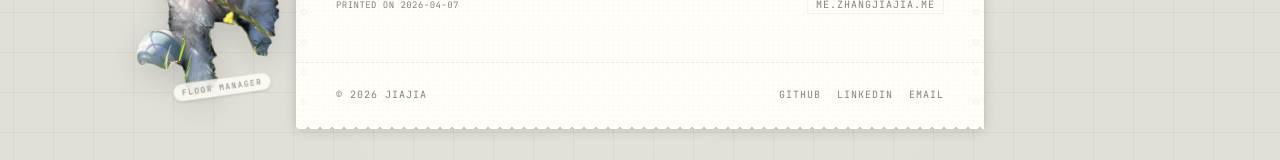
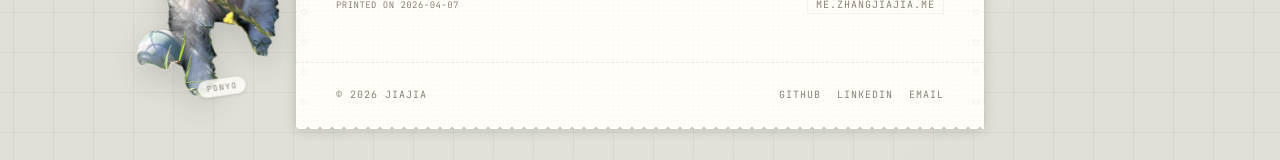
Before and after one commit to isjiajia01/personal-website, a Next.js app: page / in a window 1280 px wide. Shown: the part 1641-1801 px from the top of the page. Built offline with nearby package versions, Linux system fonts and the light colour scheme.

Commit message:
Name dog sticker Ponyo

```diff
--- a/components/printer-shell.tsx
+++ b/components/printer-shell.tsx
@@ -1144,7 +1144,7 @@ export default function PrinterShell({
             priority
           />
           <div className="absolute -bottom-1 left-1/2 -translate-x-1/2 whitespace-nowrap rounded-full border border-printer-ink/10 bg-printer-paper/80 px-2 py-0.5 font-mono text-[8px] uppercase tracking-[0.18em] text-printer-ink-light shadow-sm backdrop-blur-[1px] dark:border-white/10 dark:bg-printer-paper-dark/70 dark:text-printer-ink-dark/45">
-            floor manager
+            Ponyo
           </div>
         </div>
 
```
